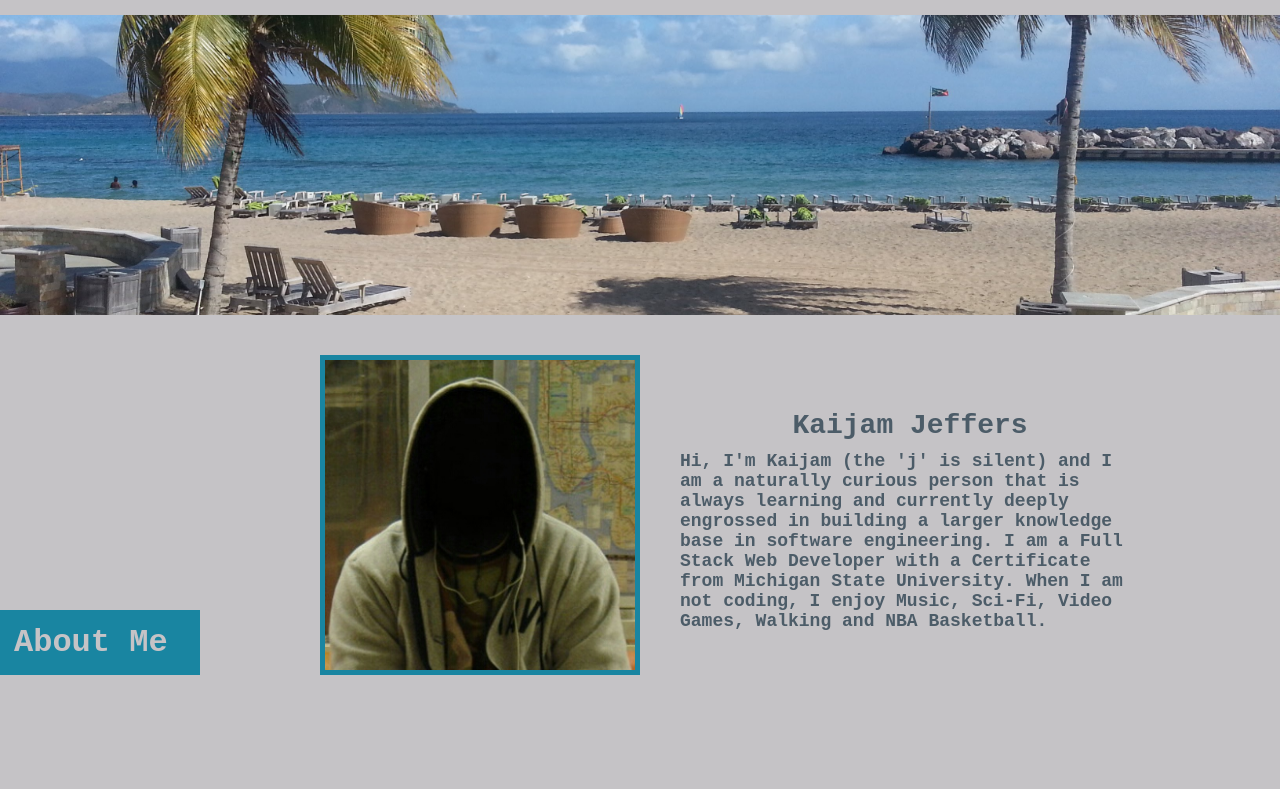
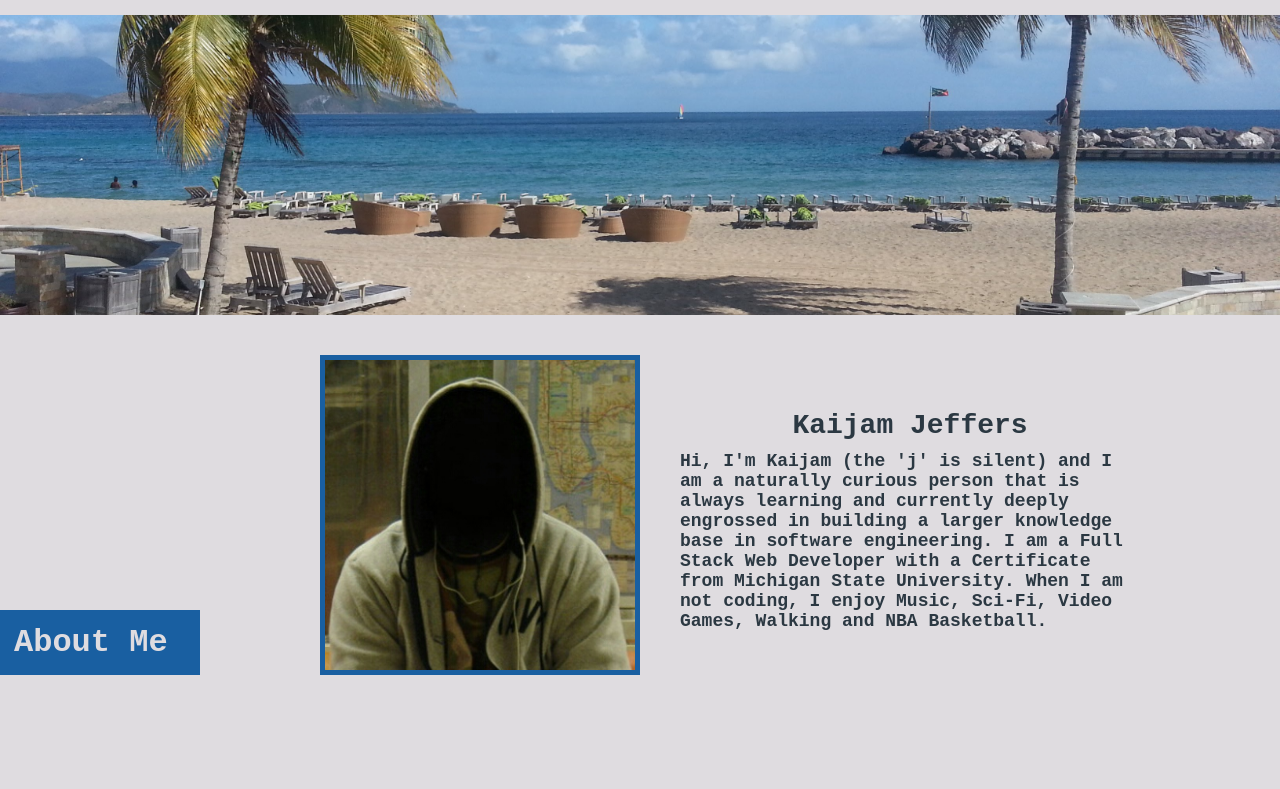
Before and after one commit to faceless128/portfolio-pro, a plain HTML site: page index.html in a window 1280 px wide. Shown: the part 90-879 px from the top of the page. Drawn offline with Linux system fonts and the light colour scheme.

Commit message:
updated color scheme

```diff
--- a/assets/css/style.css
+++ b/assets/css/style.css
@@ -1,9 +1,10 @@
 /* main color variables */
 :root {
-    --first-color: #c5c3c6;
-    --second-color: #1985a1;
-    --third-color: #4c5c68;
+    --first-color: #dfdce0;
+    --second-color: #195fa1;
+    --third-color: #2b3842;
 }
+/*  --first-color: #c5c3c6; --second-color: #1985a1; --third-color: #4c5c68; */
 
 /* remove all margins and padding */
 * {
```
Also changed, not shown: assets/images/hero_original.jpg (added).
